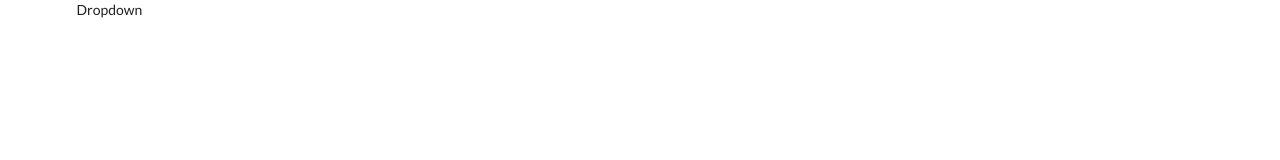
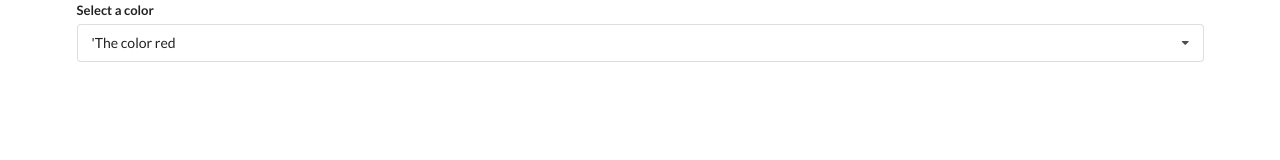
Before and after one commit to Dcrame31/widgets-react, a React (Create React App) app: page / in a window 1280 px wide. Shown: the top 160 px of the page. Built offline with nearby package versions, Linux system fonts and the light colour scheme.

Commit message:
add dropdown menu

```diff
--- a/src/components/App.js
+++ b/src/components/App.js
@@ -1,4 +1,4 @@
-import React from 'react';
+import React, { useState }from 'react';
 import Accordion from './Accordion';
 import Search from './Search';
 import Dropdown from './Dropdown';
@@ -30,12 +30,31 @@
     }
 ]
 
+const options = [
+    {
+        label: 'The color red',
+        value: 'red'
+    },
+    {
+        label: 'The color green',
+        value: 'green'
+    },
+    {
+        label: 'The color blue',
+        value: 'blue'
+    }
+]
+
 export default () => {
+    const [selected, setSelected] = useState(options[0])
     return (
         <div className="ui container">
             {/* <Accordion items={items} /> */}
             {/* <Search /> */}
-            <Dropdown />
+            <Dropdown
+                selected={selected}
+                onSelectedChange={setSelected}
+                options={options} />
         </div>
     )
 };
--- a/src/components/Dropdown.js
+++ b/src/components/Dropdown.js
@@ -1,8 +1,37 @@
-import React from 'react';
+import React, { useState } from 'react';
 
-const Dropdown = () => {
+const Dropdown = ({ options, selected, onSelectedChange }) => {
+    const [open, setOpen] = useState(false)
+
+    const renderedOptions = options.map((option) => {
+        if(option.value === selected.value) {
+            return null;
+        }
+
+        return (
+            <div
+                key={option.value}
+                className="item"
+                onClick={() => onSelectedChange(option)}
+            >
+                {option.label}
+            </div>
+        )
+        });
+
     return (
-        <div>Dropdown</div>
+        <div className="ui form">
+            <div className="field">
+                <label className="label">Select a color</label>
+                <div onClick={() => setOpen(!open)} className={`ui selection dropdown ${open ? 'visible active': ''}`}>'
+                    <i className="dropdown icon"></i>
+                    <div className="text">{selected.label}</div>
+                    <div className={`menu ${open ? 'visible transition': ''}`}>
+                        {renderedOptions}
+                    </div>
+                </div>
+            </div>
+        </div>
     )
 };
 
```
Also changed, not shown: 1 other file (tests, documents, lock files or other folders).
